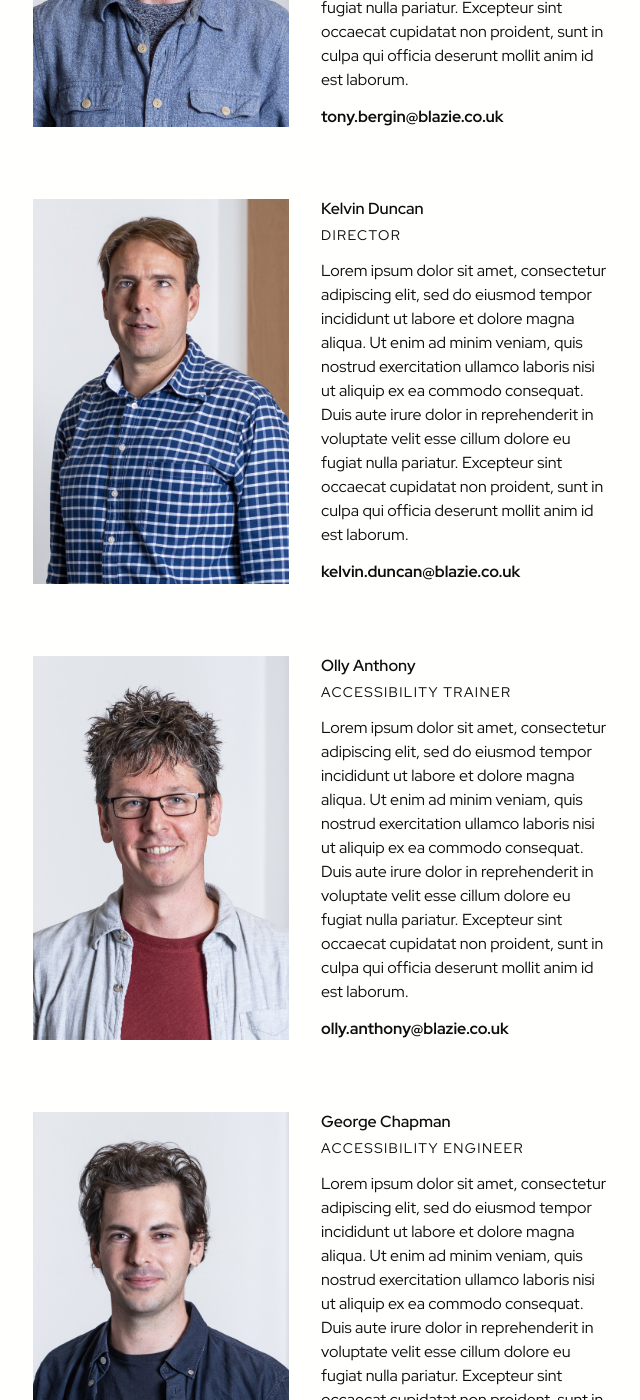
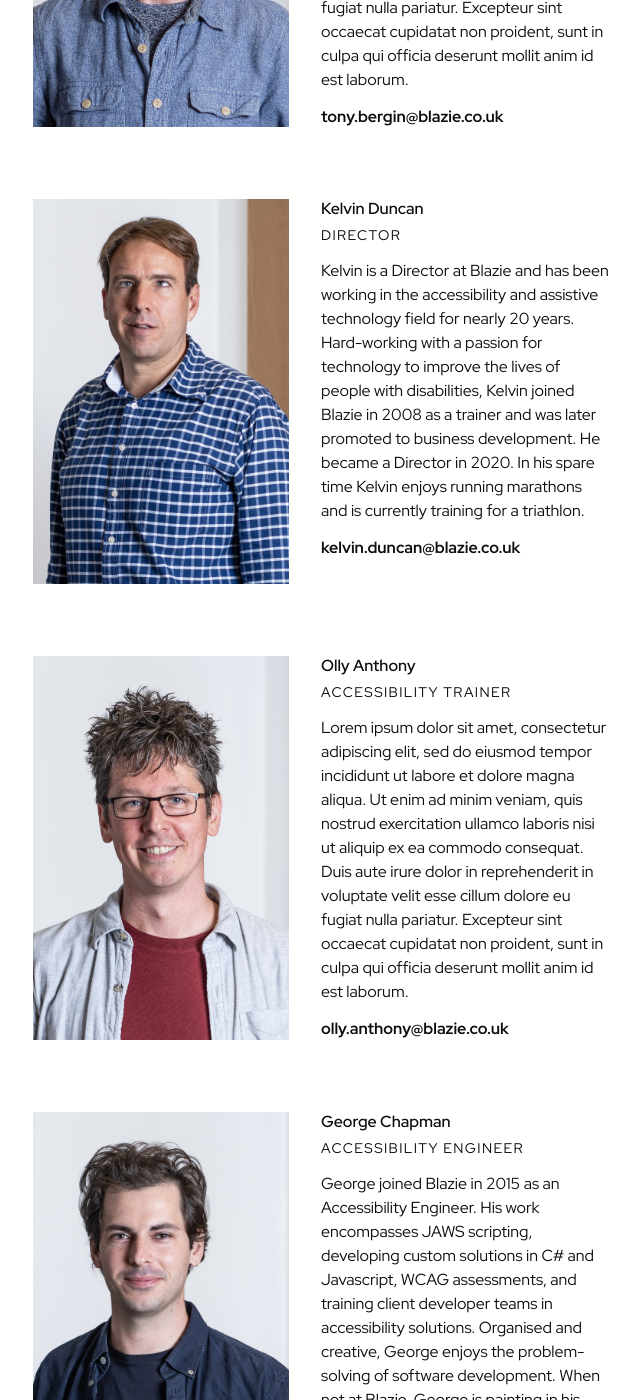
Before and after one commit to jackknifebooth/legendary-meme, a Jekyll site: the page built from about.md, in a window 1280 px wide and 1400 px high, scrolled down 1385 px. Shown: the whole window, without its empty margins (31-671 px from the left). Built offline with Jekyll 4.4.1, drawn with Linux system fonts in a browser that asks for light colours; some of the changed text lies outside the part shown.

```diff
--- a/_data/team.yml
+++ b/_data/team.yml
@@ -27,13 +27,13 @@
   image: kelvin-duncan.jpg
   email: kelvin.duncan@blazie.co.uk
   description: >
-    Lorem ipsum dolor sit amet, consectetur adipiscing elit, sed do
-    eiusmod tempor incididunt ut labore et dolore magna aliqua. Ut enim
-    ad minim veniam, quis nostrud exercitation ullamco laboris nisi ut
-    aliquip ex ea commodo consequat. Duis aute irure dolor in
-    reprehenderit in voluptate velit esse cillum dolore eu fugiat nulla
-    pariatur. Excepteur sint occaecat cupidatat non proident, sunt in
-    culpa qui officia deserunt mollit anim id est laborum.
+    Kelvin is a Director at Blazie and has been working in the
+    accessibility and assistive technology field for nearly 20 years.
+    Hard-working with a passion for technology to improve the lives of
+    people with disabilities, Kelvin joined Blazie in 2008 as a trainer
+    and was later promoted to business development. He became a Director
+    in 2020. In his spare time Kelvin enjoys running marathons and is
+    currently training for a triathlon.
 - name: Olly Anthony
   position: Accessibility Trainer
   image: olly-anthony.jpg
@@ -51,13 +51,12 @@
   image: george-chapman.jpg
   email: george.chapman@blazie.co.uk
   description: >
-    Lorem ipsum dolor sit amet, consectetur adipiscing elit, sed do
-    eiusmod tempor incididunt ut labore et dolore magna aliqua. Ut enim
-    ad minim veniam, quis nostrud exercitation ullamco laboris nisi ut
-    aliquip ex ea commodo consequat. Duis aute irure dolor in
-    reprehenderit in voluptate velit esse cillum dolore eu fugiat nulla
-    pariatur. Excepteur sint occaecat cupidatat non proident, sunt in
-    culpa qui officia deserunt mollit anim id est laborum.
+    George joined Blazie in 2015 as an Accessibility Engineer. His work
+    encompasses JAWS scripting, developing custom solutions in C# and
+    Javascript, WCAG assessments, and training client developer teams in
+    accessibility solutions. Organised and creative, George enjoys the
+    problem-solving of software development. When not at Blazie, George
+    is painting in his studio in Hertfordshire.
 - name: Chris Towers
   position: Accessibility Engineer
   image: chris-towers.jpg
@@ -99,13 +98,11 @@
   image: neil-burge.jpg
   email: neil.burge@blazie.co.uk
   description: >
-    Lorem ipsum dolor sit amet, consectetur adipiscing elit, sed do
-    eiusmod tempor incididunt ut labore et dolore magna aliqua. Ut enim
-    ad minim veniam, quis nostrud exercitation ullamco laboris nisi ut
-    aliquip ex ea commodo consequat. Duis aute irure dolor in
-    reprehenderit in voluptate velit esse cillum dolore eu fugiat nulla
-    pariatur. Excepteur sint occaecat cupidatat non proident, sunt in
-    culpa qui officia deserunt mollit anim id est laborum.
+    Neil joined Blazie in 2018 as a lead developer and Accessibility
+    Engineer, and is responsible for our JAWS Teams Script solution. He
+    has been working with JAWS and assistive technology since 2007. A
+    cycling enthusiast, Neil maintains an online shop selling 3D-printed
+    bicycle accessories.
 - name: Barry Webb
   position: Office Manager
   image: barry-webb.jpg
```
Also changed, not shown: _data/clients.yml (added, +20 -0 lines), _includes/clients-marquee.html (+8 -11 lines), assets/img/logo-eon-blur.png (added), assets/img/logo-fca-blur.png (added), assets/img/logo-home_office-blur.png (added), assets/img/logo-mod-blur.png (added), assets/img/logo-nationwide-blur.png (added), assets/img/logo-o2-blur.png (added), assets/img/logo-pg-blur.jpg (added), assets/img/logo-pwc-blur.png (added), assets/img/logo-vm-blur.png (added), blur.png (added).
